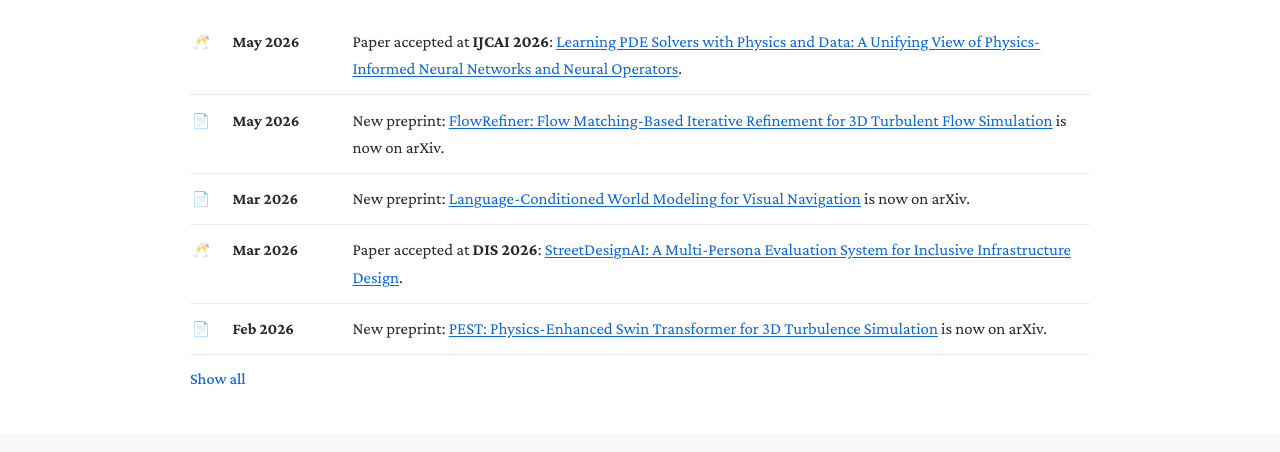
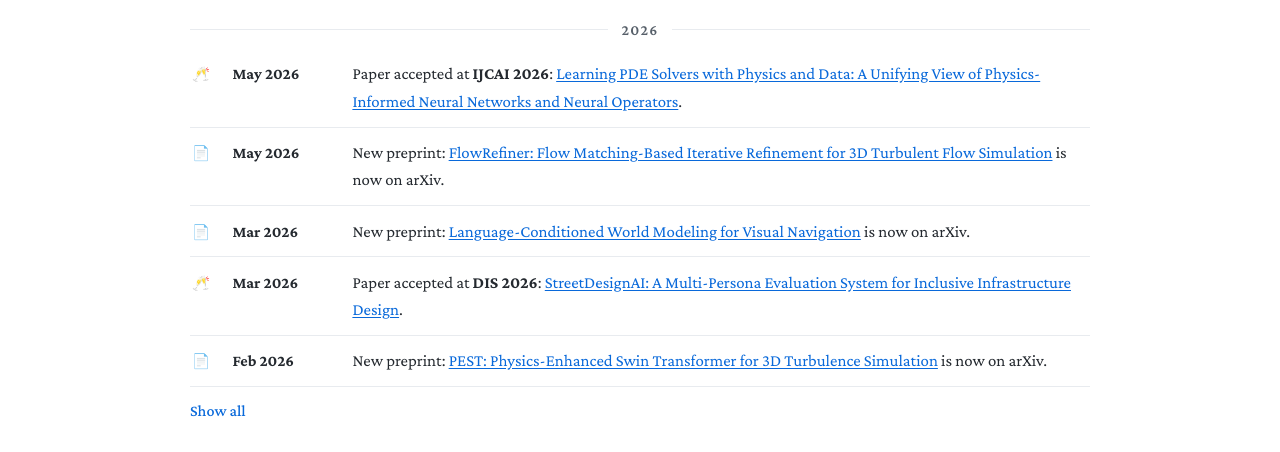
Before and after one commit to Dyloong1/Dyloong1.github.io, a plain HTML site: page index.html in a window 1280 px wide. Shown: the part 648-1100 px from the top of the page. Drawn offline with nearby package versions, Linux system fonts and the light colour scheme; some icons are missing.

Commit message:
Add per-year subtitle dividers in news list

```diff
--- a/css/style.css
+++ b/css/style.css
@@ -375,6 +375,36 @@
    ============================ */
 .news-list {
   margin-top: 1.25rem;
+}
+
+.news-year {
+  display: flex;
+  align-items: center;
+  gap: 0.85rem;
+  margin: 1.4rem 0 0.4rem;
+  font-family: var(--font-body);
+}
+
+.news-list > .news-year:first-child {
+  margin-top: 0.25rem;
+}
+
+.news-year.hidden {
+  display: none;
+}
+
+.news-year__line {
+  flex: 1 1 auto;
+  height: 1px;
+  background: var(--border-light);
+}
+
+.news-year__label {
+  flex: 0 0 auto;
+  font-size: 0.95rem;
+  font-weight: 600;
+  letter-spacing: 0.08em;
+  color: var(--text-secondary);
 }
 
 .news-item {
--- a/js/main.js
+++ b/js/main.js
@@ -71,9 +71,24 @@
     const toggleBtn = document.getElementById('news-toggle');
     const SHOW_COUNT = 5;
 
+    let currentYear = null;
+    const yearHeaders = {};
+
     news.forEach((item, i) => {
+      const year = item.date.split('-')[0];
+      if (year !== currentYear) {
+        const header = document.createElement('div');
+        header.className = 'news-year';
+        header.dataset.year = year;
+        header.innerHTML = `<span class="news-year__line"></span><span class="news-year__label">${year}</span><span class="news-year__line"></span>`;
+        list.appendChild(header);
+        yearHeaders[year] = header;
+        currentYear = year;
+      }
+
       const el = document.createElement('div');
       el.className = 'news-item fade-in' + (i >= SHOW_COUNT ? ' hidden' : '');
+      el.dataset.year = year;
       const emoji = NEWS_ICONS[item.type] || '';
       const iconHtml = emoji
         ? `<span class="news-icon news-icon--${item.type}">${emoji}</span>`
@@ -86,6 +101,14 @@
       list.appendChild(el);
     });
 
+    const updateYearVisibility = () => {
+      Object.entries(yearHeaders).forEach(([year, header]) => {
+        const anyVisible = list.querySelector(`.news-item[data-year="${year}"]:not(.hidden)`);
+        header.classList.toggle('hidden', !anyVisible);
+      });
+    };
+    updateYearVisibility();
+
     if (news.length > SHOW_COUNT) {
       toggleBtn.style.display = 'inline-block';
       let expanded = false;
@@ -96,6 +119,7 @@
             el.classList.toggle('hidden', !expanded);
           }
         });
+        updateYearVisibility();
         toggleBtn.textContent = expanded ? 'Show less' : 'Show all';
       });
     }
```
Also changed, not shown: index.html (+2 -2 lines).
